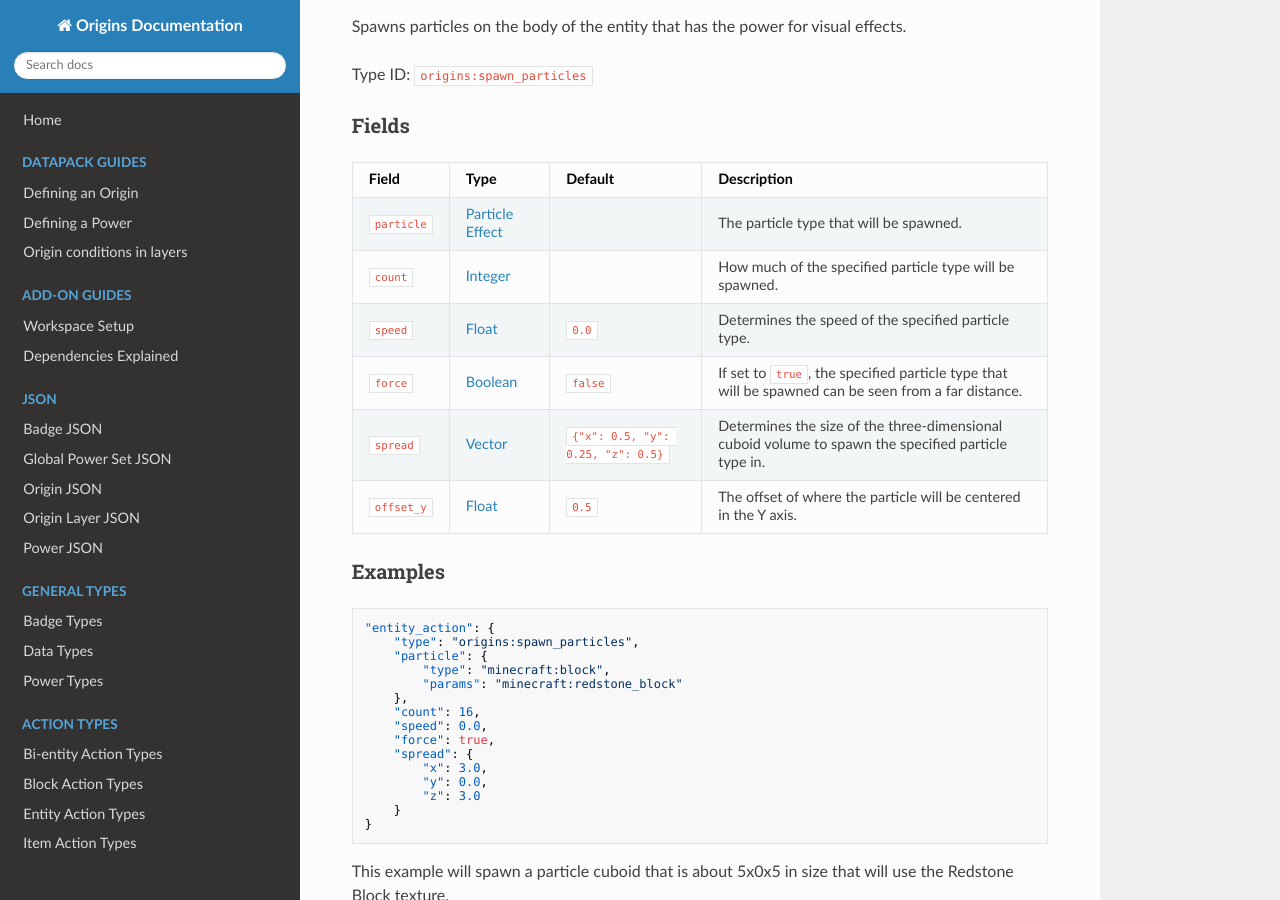
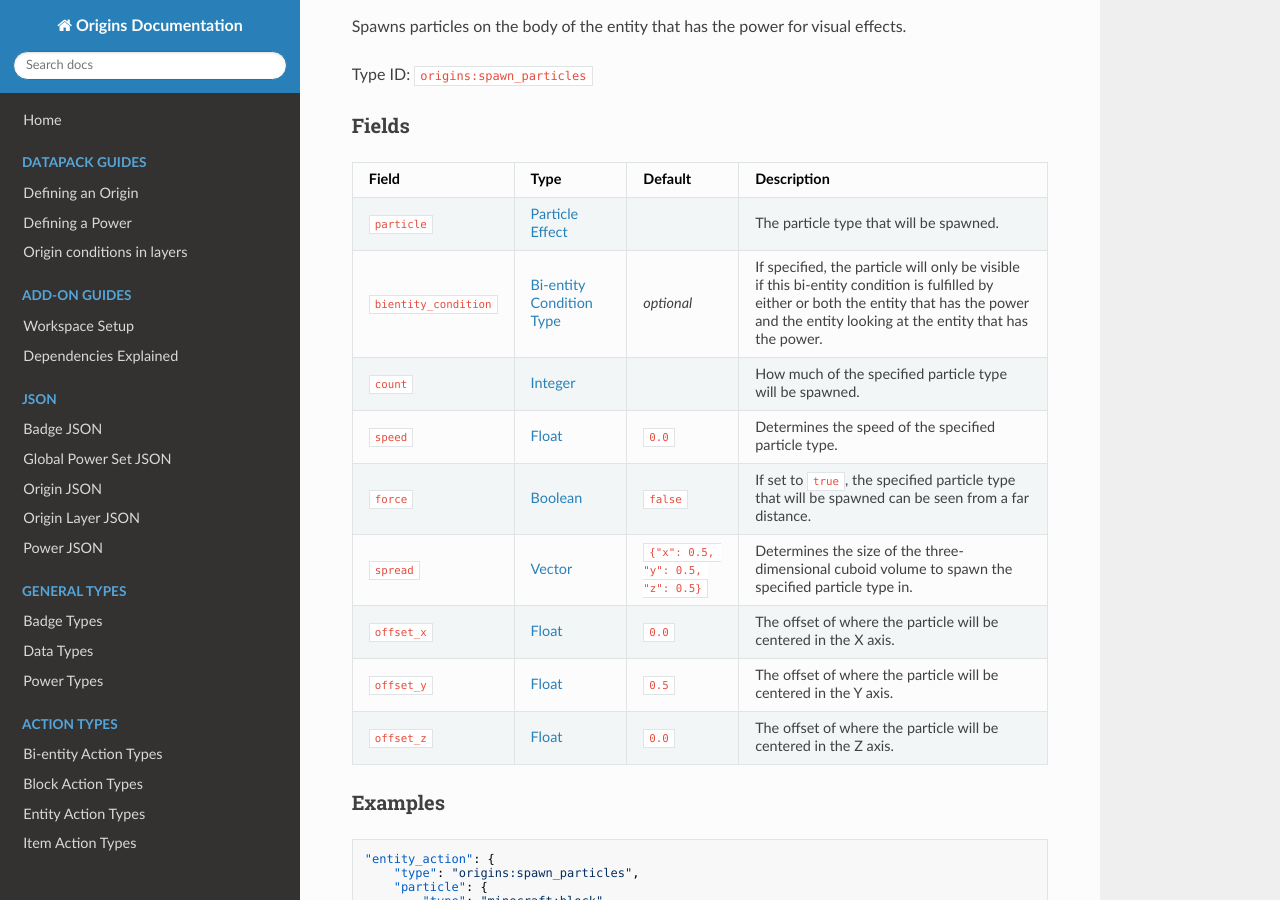
Before and after one commit to apace100/origins-docs, an MkDocs documentation site: the page built from docs/types/entity_action_types/spawn_particles.md, in a window 1280 px wide and 900 px high, scrolled down 193 px. Built offline with MkDocs 1.6.1, drawn with Linux system fonts in a browser that asks for light colours; nearby versions of some CDN libraries.

Commit message:
Updated `spawn_particles` (Entity Action Type)

```diff
--- a/docs/types/entity_action_types/spawn_particles.md
+++ b/docs/types/entity_action_types/spawn_particles.md
@@ -17,11 +17,14 @@ Type ID: `origins:spawn_particles`
 Field | Type | Default | Description
 ------|------|---------|------------
 `particle` | [Particle Effect](../data_types/particle_effect.md) | | The particle type that will be spawned.
+`bientity_condition` | [Bi-entity Condition Type](../bientity_condition_types.md) | *optional* | If specified, the particle will only be visible if this bi-entity condition is fulfilled by either or both the entity that has the power and the entity looking at the entity that has the power.
 `count` | [Integer](../data_types/integer.md) | | How much of the specified particle type will be spawned.
 `speed` | [Float](../data_types/float.md) | `0.0` | Determines the speed of the specified particle type.
 `force` | [Boolean](../data_types/boolean.md) | `false` | If set to `true`, the specified particle type that will be spawned can be seen from a far distance.
-`spread` | [Vector](../data_types/vector.md) | `{"x": 0.5, "y": 0.25, "z": 0.5}` | Determines the size of the three-dimensional cuboid volume to spawn the specified particle type in.
+`spread` | [Vector](../data_types/vector.md) | `{"x": 0.5, "y": 0.5, "z": 0.5}` | Determines the size of the three-dimensional cuboid volume to spawn the specified particle type in.
+`offset_x` | [Float](../data_types/float.md) | `0.0` | The offset of where the particle will be centered in the X axis.
 `offset_y` | [Float](../data_types/float.md) | `0.5` | The offset of where the particle will be centered in the Y axis.
+`offset_z` | [Float](../data_types/float.md) | `0.0` | The offset of where the particle will be centered in the Z axis.
 
 
 ### Examples
```
